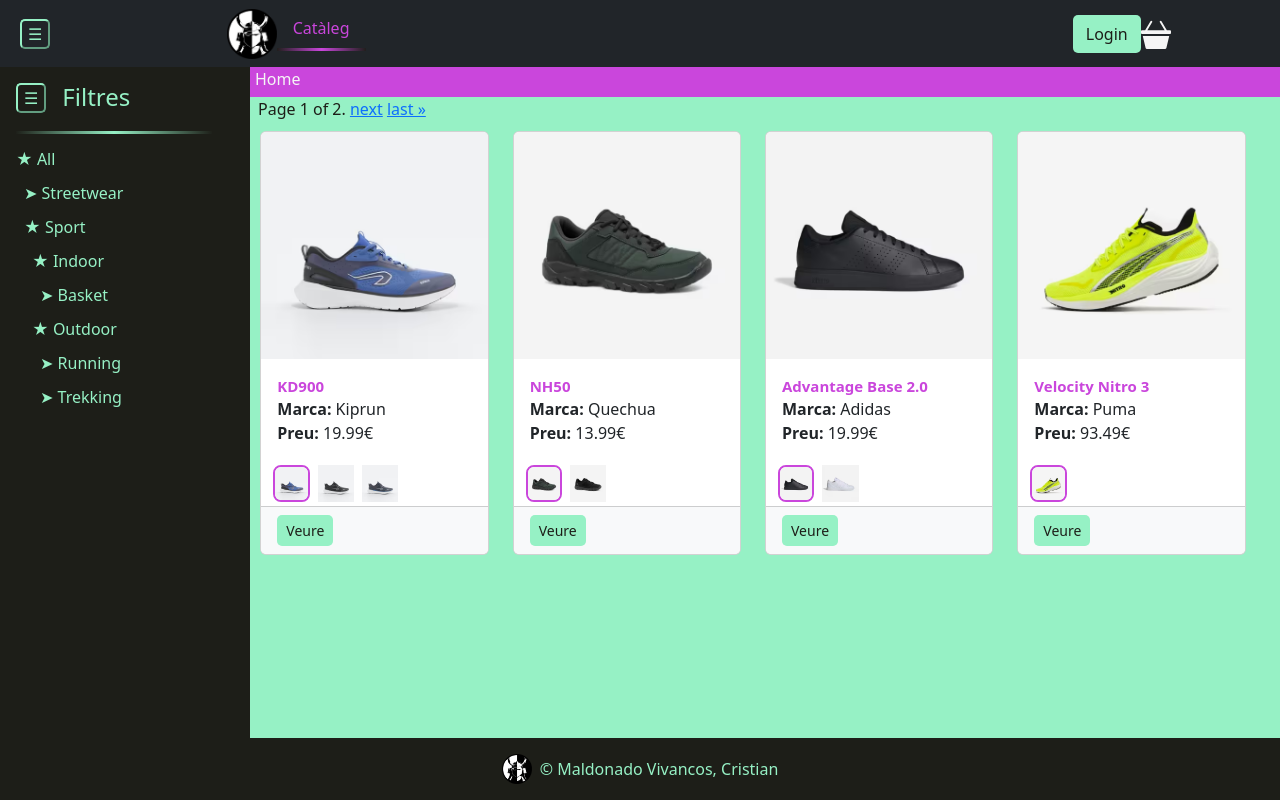
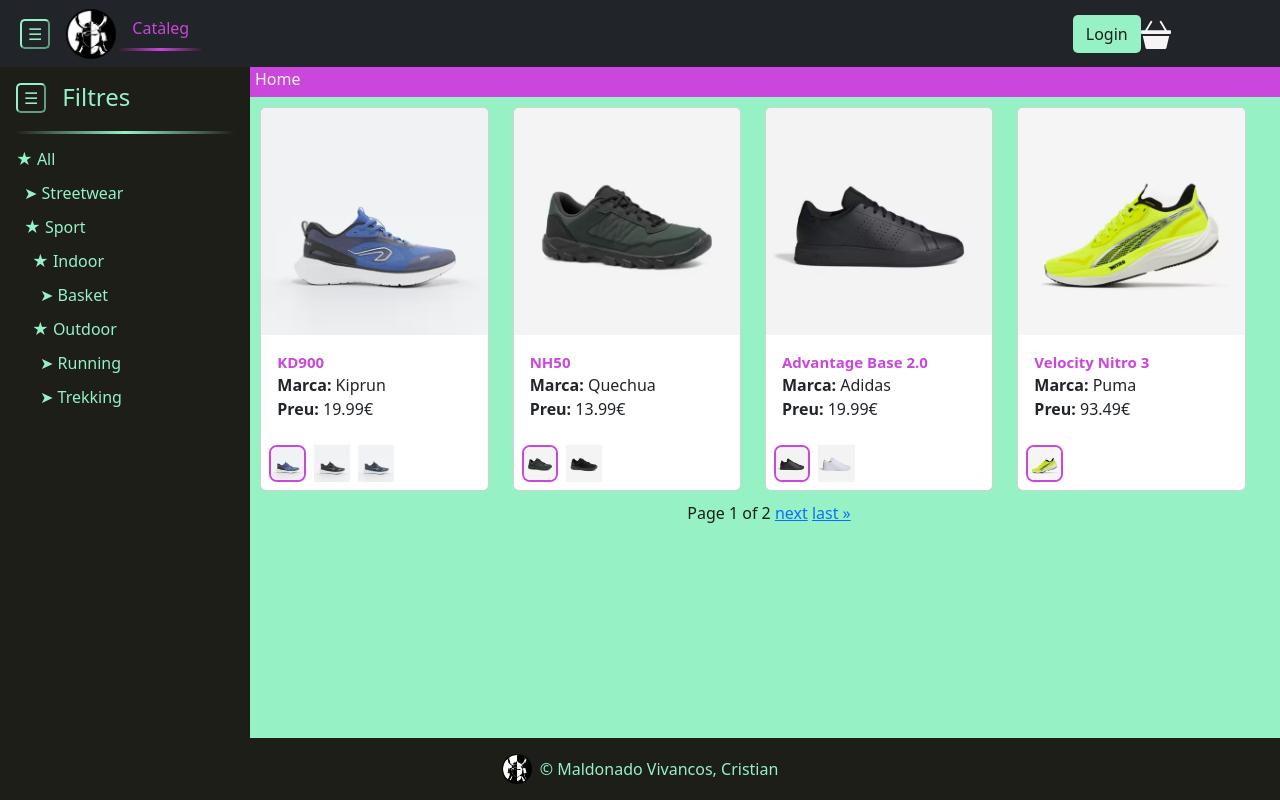
Before and after one commit to CMaldonad1/Django_ShoeStore, a Django app: page / in a window 1280 px wide. Run offline with Django 5.2, Linux system fonts and the light colour scheme; data comes from the database, SQL or seed files in the repository; some libraries are stand-ins or nearby versions.

Commit message:
Visualization changes and code improvement
- Improved and simplification of the logic to hide and show the filter list.
- Improved visualization of the navbar
- Correction of bugs

```diff
--- a/botiga/static/css/style.css
+++ b/botiga/static/css/style.css
@@ -3,11 +3,11 @@
 input::-webkit-inner-spin-button {
   -webkit-appearance: none;
   margin: 0;
-  width: 50px;
 }
 /* Firefox */
 input[type=number] {
   -moz-appearance: textfield;
+  text-align: center;
   width: 50px;
 }
 html {
@@ -290,8 +290,7 @@
   padding-bottom: 10px;
   margin-bottom: 10px;
   max-height: 50%;
-  width: 90%;
-  overflow-y: scroll;
+  overflow-y: hidden;
 }
 html body main .infobody aside .sidbr .catFiltres #filtreCataleg {
   display: flex;
@@ -357,7 +356,6 @@
 }
 html body main .infobody section .prodcat {
   padding: 1%;
-  height: 100%;
   width: 100%;
 }
 html body main .infobody section .prodcat .card-body .crd_nm {
--- a/botiga/static/css/style.less
+++ b/botiga/static/css/style.less
@@ -11,12 +11,12 @@
 input::-webkit-inner-spin-button {
   -webkit-appearance: none;
   margin: 0;
-  width: 50px;
 }
 
 /* Firefox */
 input[type=number] {
   -moz-appearance: textfield;
+  text-align: center;
   width: 50px;
 }
 html{
@@ -295,8 +295,7 @@
                             padding-bottom:10px;
                             margin-bottom: 10px;
                             max-height: 50%;
-                            width:90%;
-                            overflow-y: scroll;
+                            overflow-y: hidden;
                             #filtreCataleg{
                                 display:flex;
                                 flex-wrap: wrap;
@@ -362,7 +361,6 @@
                     --bs-gutter-x: 0rem !important;
                     .prodcat{
                         padding:1%;
-                        height:100%;
                         width:100%;
                         .card-body{
                             .crd_nm{
--- a/botiga/templates/navbar.html
+++ b/botiga/templates/navbar.html
@@ -1,9 +1,9 @@
 {% load static %}
 <header class="p-2 text-bg-dark">
-    <div class="container-fluid justify-content-between">
-      <div class="navigator d-flex flex-wrap align-items-center justify-content-between ">
+    <div class="container-fluid">
+      <div class="navigator d-flex flex-wrap align-items-center ">
         {% if request.session.page == 'cataleg' %}
-        <div class="order-0 order-md-0 col-2 mb-3 mb-lg-0">
+        <div class="order-0 order-md-0 mb-lg-0 me-3">
           <button id="hidesidebar" class="btn_outline" onClick='hideFiltres("sidebar");'>☰</button>
         </div>
         {% endif %}
@@ -43,4 +43,4 @@
         </a>
       </div>
     </div>
-  </header>
+</header>
--- a/botiga/templates/sections/informacio.html
+++ b/botiga/templates/sections/informacio.html
@@ -66,13 +66,13 @@
                         <label for="sQty" class="form-label">Quantity:</label>
                         <div class="d-flex flex-row">
                             <button id="decr" data-mdb-button-init data-mdb-ripple-init class="incrdcr btn btn_normal px-3 me-2"
-                            onclick="this.parentNode.querySelector('input[type=number]').stepDown()"
+                            onclick="this.parentNode.querySelector('input[id=sQty]').stepDown()"
                             >
                             -
                             </button>
                             <input id="sQty" min="1" name="quantity" value="1" type="number" class="form-control" disabled/>
                             <button id="incr" data-mdb-button-init data-mdb-ripple-init class="incrdcr btn btn_normal px-3 ms-2"
-                            onclick="this.parentNode.querySelector('input[type=number]').stepUp()"
+                            onclick="this.parentNode.querySelector('input[id=sQty]').stepUp()"
                             >
                             +
                             </button>
--- a/botiga/templates/sections/llistatProductes.html
+++ b/botiga/templates/sections/llistatProductes.html
@@ -1,19 +1,5 @@
 {% load static %}
-<div class="pagination ms-2">
-    <span class="step-links navigation ">
-        <span class="current">
-            Page {{ productes.number }} of {{ productes.paginator.num_pages }}.
-        </span>
-        {% if productes.has_previous %}
-            <a href="?page=1" class="page-item" class="page-item">&laquo; first</a>
-            <a href="?page={{ productes.previous_page_number }}" class="page-item">previous</a>
-        {% endif %}
-        {% if productes.has_next %}
-            <a href="?page={{ productes.next_page_number }}" class="page-item">next</a>
-            <a href="?page={{ productes.paginator.num_pages }}" class="page-item">last &raquo;</a>
-        {% endif %}
-    </span>
-</div>
+
 <div class="prodcat row row-cols-2 row-cols-sm-3 row-cols-lg-4 row-cols-xxl-5">
 {% for p in productes %}
     <div id="{{p.id}}">
@@ -27,7 +13,9 @@
                     position-absolute top-0 start-0">
                 <span>-{% widthratio p.variant_set.all.0.dto 1 100 %}% dto.</span>
             </div>
-            <img id="imgtop-{{p.id}}" class="card-img-top" alt="Product Image" src="{% static p.variant_set.all.0.imatges_set.all.0.url %}">
+            <a id="btn-{{p.id}}" class="btn-sm" href="/info/{{p.variant_set.all.0.id}}">
+                <img id="imgtop-{{p.id}}" class="card-img-top" alt="Product Image" src="{% static p.variant_set.all.0.imatges_set.all.0.url %}">
+            </a>
             <div class="card-body ">
                 <p class="card-title crd_nm m-0">{{p.nom}}</p>
                 <p class="card-title m-0"><b>Marca:</b> {{p.marca}}</p>
@@ -42,18 +30,30 @@
                     </div>
                 </div>
             </div>
-            <div id="prodVariants-{{p.id}}" class="d-flex flex-row align-items-start ps-2 m-0">
+            <div id="prodVariants-{{p.id}}" class="d-flex flex-row align-items-start p-1 m-0 ">
             {% for v in p.variant_set.all%}
                 <img id="{{p.id}}-{{v.id}}" class="col-2 m-1
                 {% if v.id == p.variant_set.all.0.id %} imgSel {% endif %}"
                 alt="{{v.preu}}-{{v.dto}}_{{v.id}}" src="{% static v.imatges_set.all.0.url %}"
-                onclick="showVariant(event, this.src)">
+                onmouseenter="showVariant(event, this.src)">
             {% endfor%}
-            </div>
-            <div id="foot-{{p.id}}" class="card-footer d-flex justify-content-between bg-light">
-                <a id="btn-{{p.id}}" class="btn btn_normal btn-sm" href="/info/{{p.variant_set.all.0.id}}">Veure</a>
             </div>
         </div>
     </div>
 {% endfor %}
 </div>
+<div class="pagination ms-2 align-items-center d-flex justify-content-center">
+    <span class="step-links navigation ">
+        <span class="current">
+            Page {{ productes.number }} of {{ productes.paginator.num_pages }}
+        </span>
+        {% if productes.has_previous %}
+            <a href="?page=1" class="page-item" class="page-item">&laquo; first</a>
+            <a href="?page={{ productes.previous_page_number }}" class="page-item">previous</a>
+        {% endif %}
+        {% if productes.has_next %}
+            <a href="?page={{ productes.next_page_number }}" class="page-item">next</a>
+            <a href="?page={{ productes.paginator.num_pages }}" class="page-item">last &raquo;</a>
+        {% endif %}
+    </span>
+</div>
--- a/botiga/views.py
+++ b/botiga/views.py
@@ -264,6 +264,8 @@
         else:
             opcion = int(request.POST.get('enviament'))
 
+    if request.session['cistella']['qty']==0:
+        opcion=0
     request.session['enviament']=opcion
 
     if 'cistella' in request.session:
```
Also changed, not shown: botiga/static/js/script.js (+12 -21 lines).
